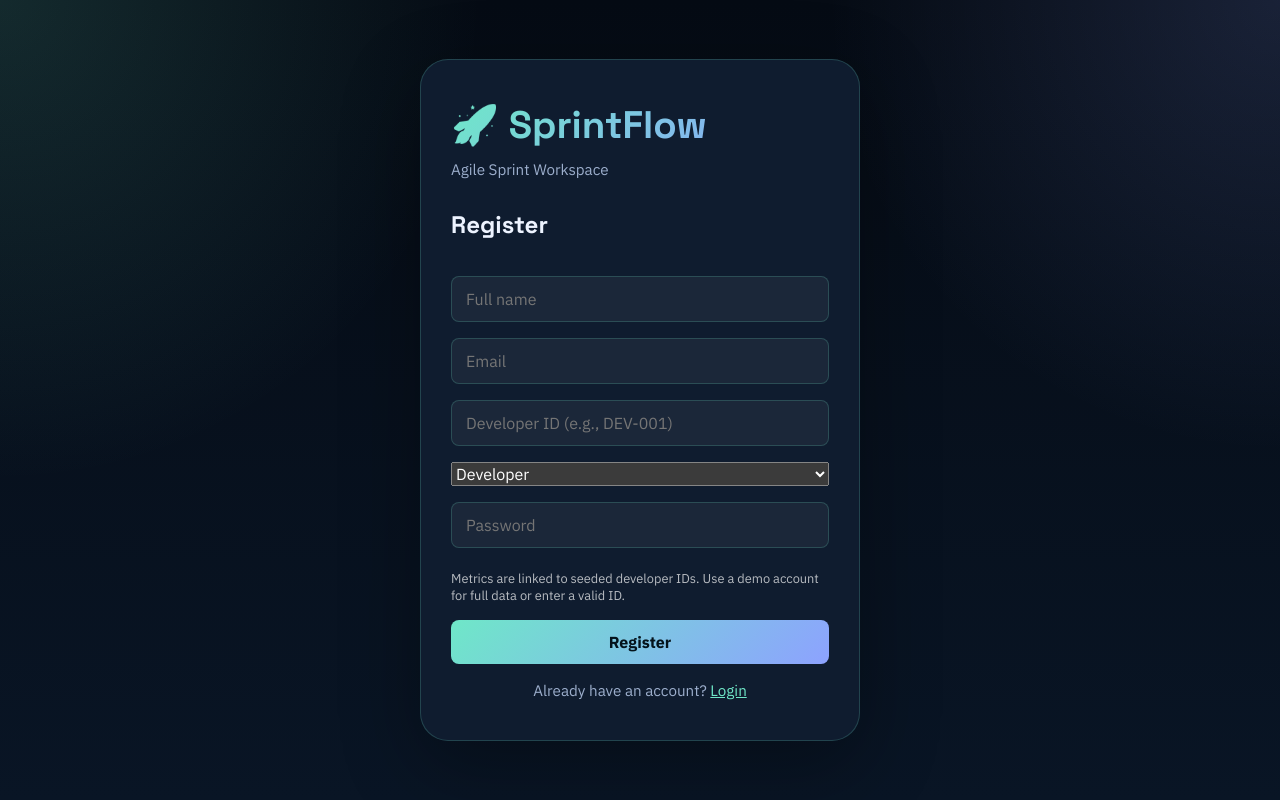
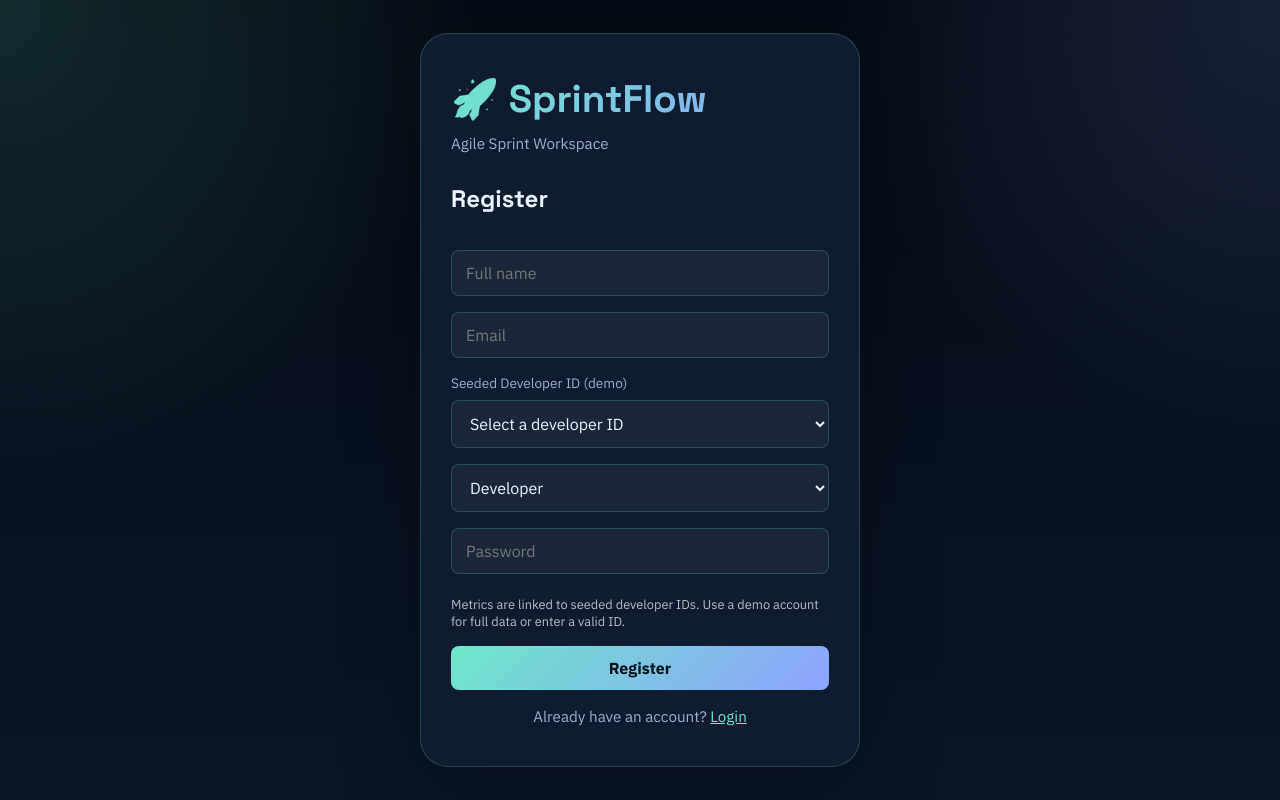
Before and after one commit to YUVRAJRANA10/SprintFlow, a React (Vite) app in the folder frontend/: page / in a window 1280 px wide. Both pictures are taken after a click on the button "Register". Built offline with nearby package versions, Linux system fonts and the light colour scheme; no server answers.

Commit message:
Add seeded developer ID selector

```diff
--- a/frontend/src/App.jsx
+++ b/frontend/src/App.jsx
@@ -193,12 +193,20 @@ function App() {
                 onChange={(e) => setEmail(e.target.value)}
                 required
               />
-              <input
-                type="text"
-                placeholder="Developer ID (e.g., DEV-001)"
-                value={developerId}
-                onChange={(e) => setDeveloperId(e.target.value.toUpperCase())}
-              />
+              <label className="select-label">
+                Seeded Developer ID (demo)
+                <select value={developerId} onChange={(e) => setDeveloperId(e.target.value)}>
+                  <option value="">Select a developer ID</option>
+                  <option value="DEV-001">DEV-001 — Alice Johnson</option>
+                  <option value="DEV-002">DEV-002 — Bob Smith</option>
+                  <option value="DEV-003">DEV-003 — Carol Davis</option>
+                  <option value="DEV-004">DEV-004 — David Brown</option>
+                  <option value="DEV-005">DEV-005 — Emma Wilson</option>
+                  <option value="DEV-006">DEV-006 — Frank Miller</option>
+                  <option value="DEV-007">DEV-007 — Grace Taylor</option>
+                  <option value="DEV-008">DEV-008 — Henry Martinez</option>
+                </select>
+              </label>
               <select value={role} onChange={(e) => setRole(e.target.value)}>
                 <option value="developer">Developer</option>
                 <option value="manager">Manager</option>
--- a/frontend/src/styles.css
+++ b/frontend/src/styles.css
@@ -531,7 +531,31 @@ button {
   transition: all 0.3s;
 }
 
+.auth-form select {
+  padding: 12px 14px;
+  background: rgba(255, 255, 255, 0.05);
+  border: 1px solid rgba(111, 231, 200, 0.2);
+  border-radius: 8px;
+  color: var(--text);
+  font-size: 1rem;
+  transition: all 0.3s;
+}
+
+.select-label {
+  display: grid;
+  gap: 8px;
+  color: var(--muted);
+  font-size: 0.85rem;
+}
+
 .auth-form input:focus {
+  outline: none;
+  border-color: #6fe7c8;
+  box-shadow: 0 0 0 4px rgba(111, 231, 200, 0.08);
+  background: rgba(255, 255, 255, 0.08);
+}
+
+.auth-form select:focus {
   outline: none;
   border-color: #6fe7c8;
   box-shadow: 0 0 0 4px rgba(111, 231, 200, 0.08);
```
